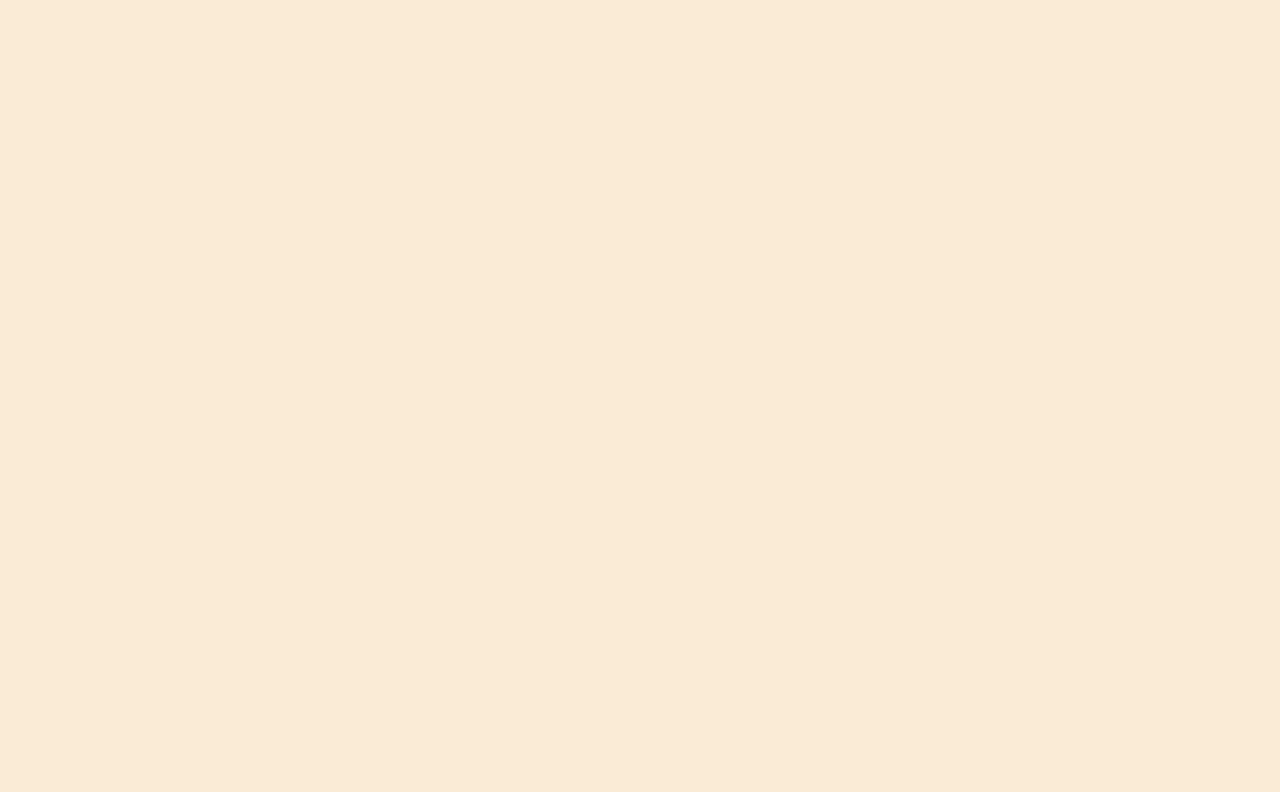
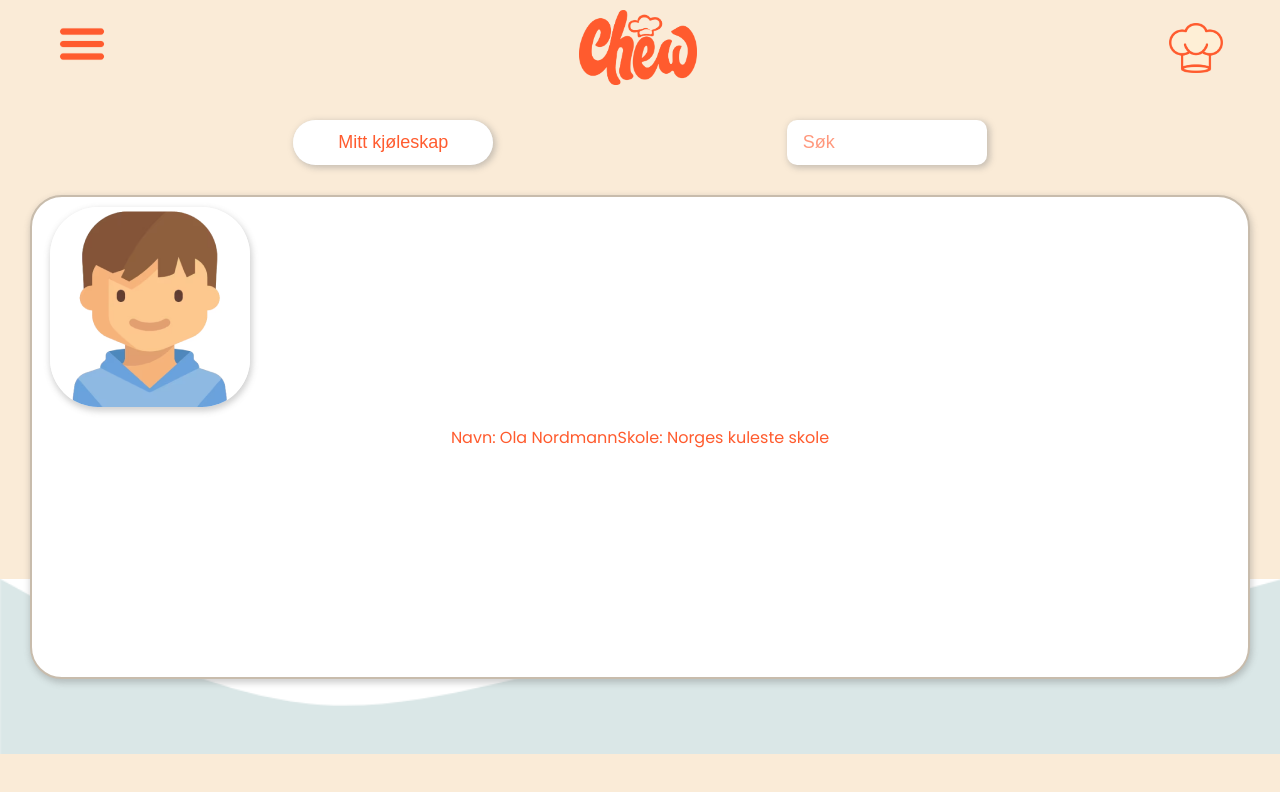
Before and after one commit to HauVu94/Chew, a React (Create React App) app in the folder Frontend/chew-project/: page /ProfilePage in a window 1280 px wide. Shown: the top 792 px of the page. Built offline with nearby package versions, Linux system fonts and the light colour scheme; the HTML template or start-up script is replaced by a standard one.

Commit message:
Update on profilepage

```diff
--- a/Frontend/chew-project/src/pages/ProfilePage.tsx
+++ b/Frontend/chew-project/src/pages/ProfilePage.tsx
@@ -1,6 +1,21 @@
+import Navbar from '../components/Navigation/Navbar';
+import Toolbar from '../components/Toolbar';
+import "../styles/Profilepage.css";
+
 export const ProfilePage = () => {
     return (
         <>
+            <Navbar avatarSrc="images/default-avatar.png"/>
+            <Toolbar />
+
+            <div className='profilecard-container'>
+                <div className='banner-orange'></div>
+                <div className='profile-picture'></div>
+                <label>Navn: Ola Nordmann</label>
+                <label>Skole: Norges kuleste skole</label>
+            </div>
+
+            <img className="background-blue" src="../images/Dividerblue.png"></img>
 
         </>
     )
--- /dev/null
+++ b/Frontend/chew-project/src/styles/Profilepage.css
@@ -0,0 +1,38 @@
+.profilecard-container{
+    width: 95%;
+    height: 60vh;
+    display: flex;
+    position: relative;
+    top: 100px;
+    left: 30px;
+    flex-direction: row;
+    justify-content: center;
+    align-items: center;
+    background-color: rgb(255, 255, 255);
+    border: solid #C8BCAC 2px;
+    border-radius: 2rem;
+    box-shadow: 1px 3px 6px 1px rgba(92, 92, 92, 0.289);
+}
+
+.banner-orange{
+background-color: orangered;
+height: 100px;
+max-width: 100%;
+}
+
+.profile-picture{
+    width: 200px;
+    height: 200px;
+    position: fixed;
+    top: 207px;
+    left: 50px;
+    background-image: url(../../public/images/child-avatar.png);
+    background-size: 200px;
+    border: #C8BCAC 4px;
+    border-radius: 3rem;
+    box-shadow: 1px 3px 6px 1px rgba(92, 92, 92, 0.289);
+}
+
+.background-blue{
+    width: 100%;
+}
```
Also changed, not shown: Frontend/chew-project/public/images/Dividerblue.png (added), Frontend/chew-project/public/images/child-avatar.png (added).
